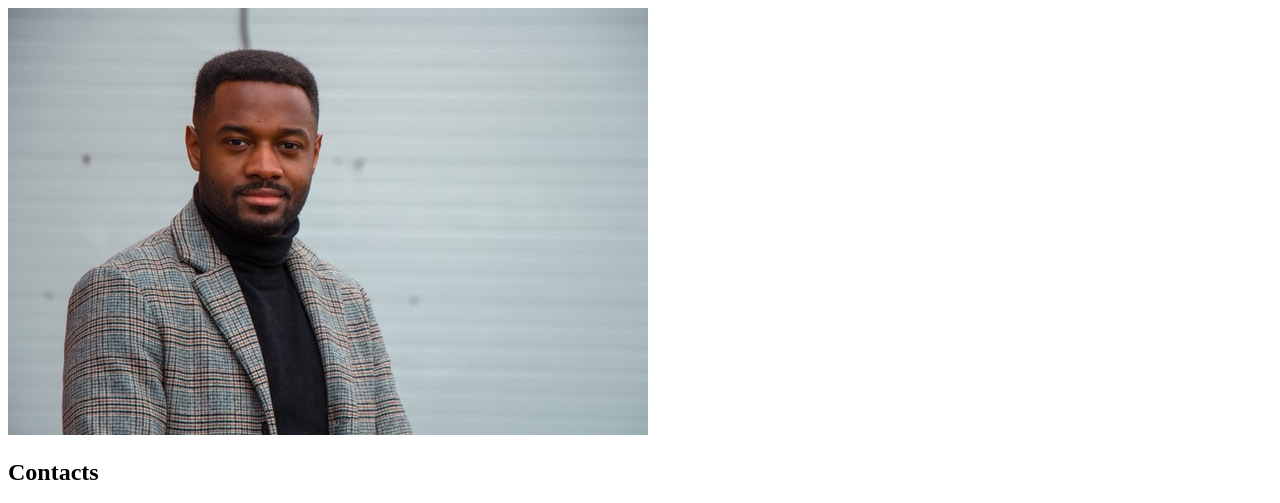
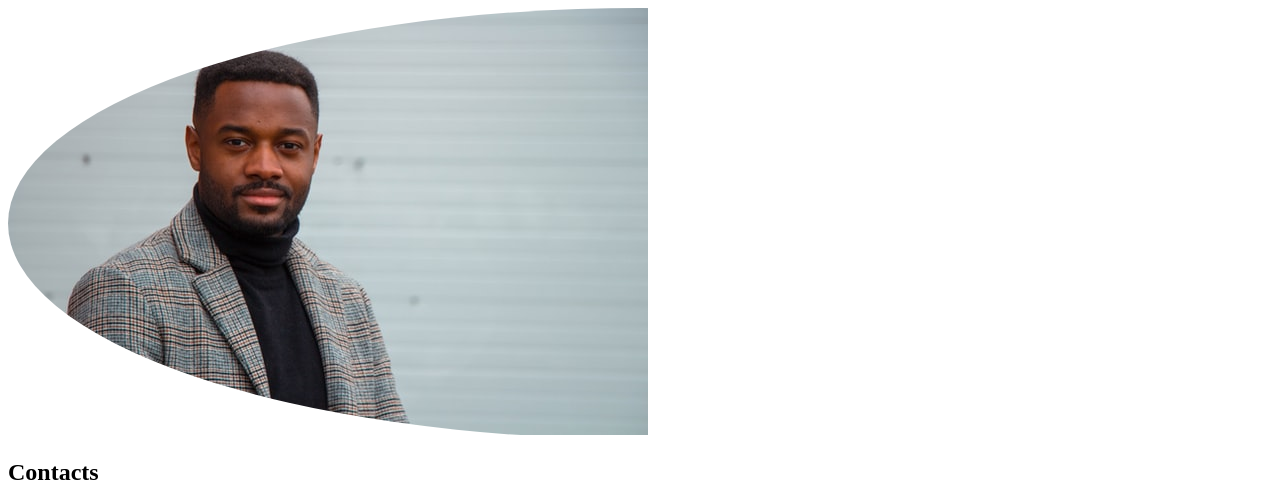
Before and after one commit to kamotho-njiru/PersonalPortfolio, a plain HTML site: page index.html in a window 1280 px wide. Shown: the top 503 px of the page. Drawn offline with Linux system fonts and the light colour scheme.

Commit message:
link html and css

```diff
--- a/index.html
+++ b/index.html
@@ -7,6 +7,7 @@
     <meta name="viewport" content="width=device-width, initial-scale=1.0">
     <title>Document</title>
 </head>
+<link rel="stylesheet" href="styles.css">
 
 <body>
     <div class="photo">
--- a/styles.css
+++ b/styles.css
@@ -0,0 +1,12 @@
+.photo {
+    position: relative;
+    width: 200px;
+    height: 200px;
+    overflow: hidden;
+    border-radius: 50%;
+}
+
+.photo {
+    width: 100%;
+    height: auto;
+}
```
